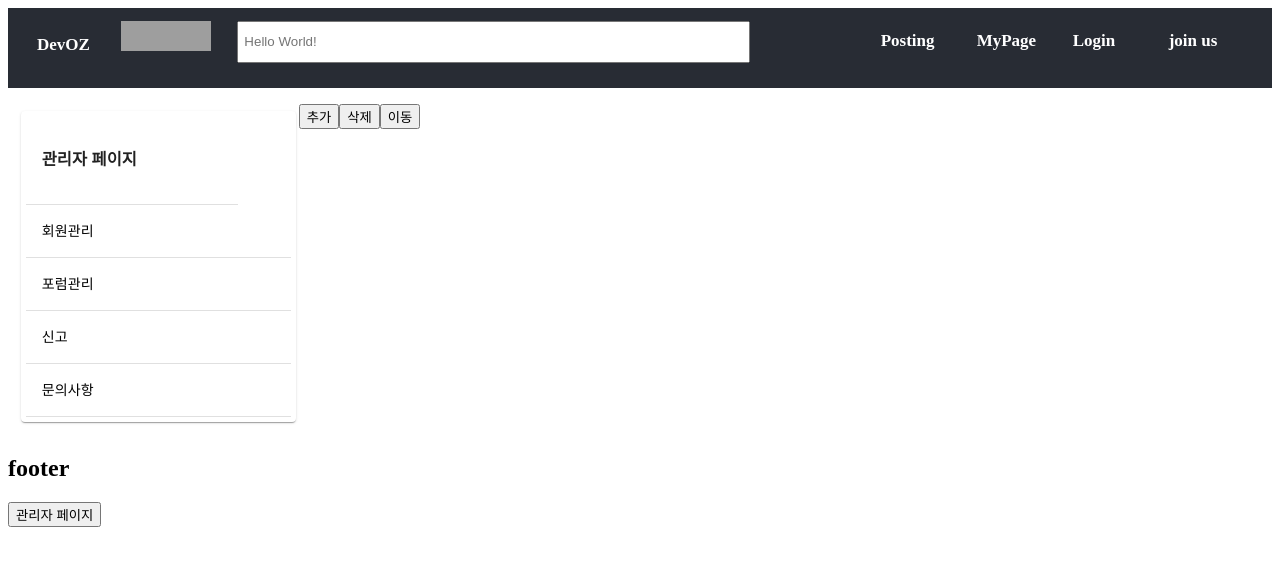
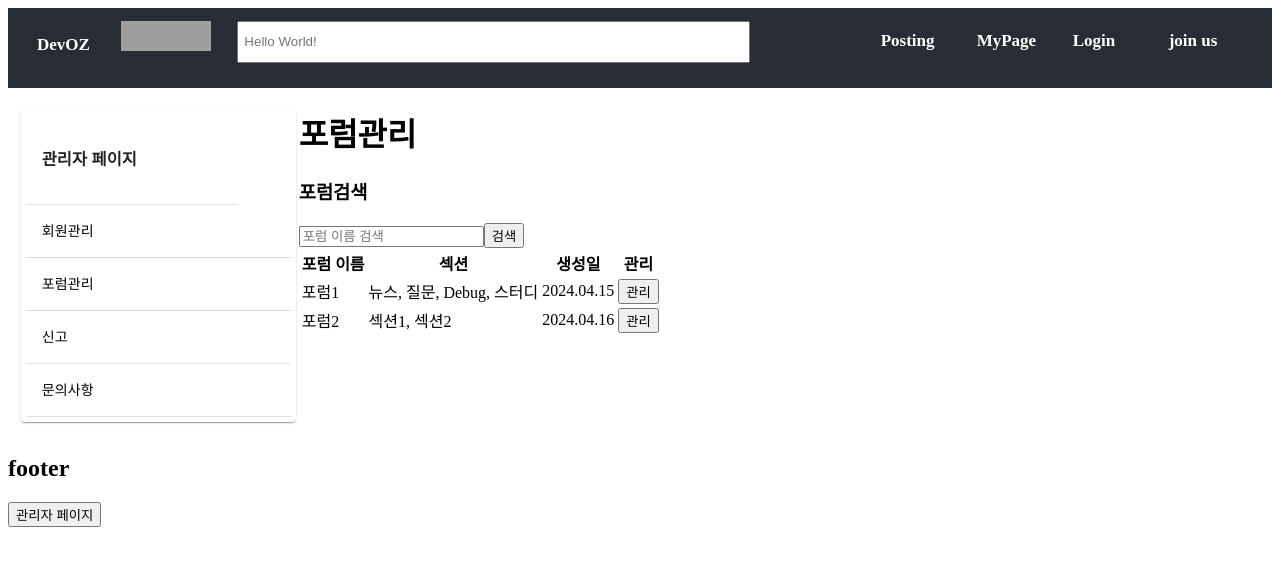
Before and after one commit to haley10309/Multi_main_Project, a React (Create React App) app: page /admin/Manage_forum in a window 1280 px wide. Shown: the top 566 px of the page. Built offline with nearby package versions, Linux system fonts and the light colour scheme; grey boxes are pictures that could not be loaded.

Commit message:
Inquiry, Manage_forum 기본 레이아웃 구성 (1차)

```diff
--- a/src/administrator/Inquiry.jsx
+++ b/src/administrator/Inquiry.jsx
@@ -1,10 +1,108 @@
-import React from 'react';
+/* Inquiry.jsx */
+
+import React, { useState } from 'react';
 import './Inquiry.scss';
 
 const Inquiry = () => {
+    // 가상의 문의 데이터
+    const [inquiries, setInquiries] = useState([
+        { id: 1, date: '2024-04-22', userId: 'user123', title: '문의 제목 1', status: '미답변' },
+        { id: 2, date: '2024-04-21', userId: 'user456', title: '문의 제목 2', status: '미답변' },
+    ]);
+
+    // 체크박스 선택 상태 관리
+    const [selectedInquiries, setSelectedInquiries] = useState([]);
+
+    // 답변 팝업 상태 관리
+    const [replyPopup, setReplyPopup] = useState(false);
+
+    // 선택한 문의들을 처리하는 함수
+    const handleAction = (action) => {
+        // 선택된 문의들을 처리하는 로직 추가
+        console.log("Perform action:", action, "on selected inquiries:", selectedInquiries);
+    };
+
+    // 답변 팝업을 열고 닫는 함수
+    const toggleReplyPopup = () => {
+    if (selectedInquiries.length === 0) {
+        alert("답변할 문의를 선택해주세요.");
+    } else {
+        setReplyPopup(!replyPopup);
+    }
+    };
+
     return (
-        <div className="home_body">
-            dfsdf
+        <div>
+         <h1>문의사항</h1>
+         <table>
+         <thead>
+         <tr>
+          <th>선택</th>
+          <th>문의번호</th>
+          <th>문의일자</th>
+          <th>문의자ID</th>
+          <th>문의제목</th>
+          <th>답변상태</th>
+        </tr>
+        </thead>
+        <tbody>
+         {inquiries.map(inquiry => (
+        <tr key={inquiry.id}>
+        <td><input type="checkbox" onChange={() => {
+           // 체크박스 변경 시 선택된 문의 목록 업데이트
+          if (selectedInquiries.includes(inquiry.id)) {
+            setSelectedInquiries(selectedInquiries.filter(item => item !== inquiry.id));
+          } else {
+            setSelectedInquiries([...selectedInquiries, inquiry.id]);
+          }
+          }} />
+        </td>
+          <td>{inquiry.id}</td>
+          <td>{inquiry.date}</td>
+          <td>{inquiry.userId}</td>
+          <td>{inquiry.title}</td>
+          <td>{inquiry.status}</td>
+        </tr>
+        ))}
+        </tbody>
+        </table>
+        <div>
+         <button onClick={() => handleAction('수정')}>수정</button>
+         <button onClick={() => handleAction('일괄완료')}>일괄완료</button>
+         <button onClick={() => handleAction('보류')}>보류</button>
+         <button onClick={toggleReplyPopup}>답변</button>
+        </div>
+
+
+         {/* 답변 팝업 */}
+         {selectedInquiries.length > 0 && replyPopup && (
+        <div className="inquiry_popup">
+        <div className="inquiry_popup-inner">
+        <h2>문의</h2>
+         {/* 선택된 문의가 있을 때만 문의 정보를 표시 */}
+         {inquiries.find(inquiry => inquiry.id === selectedInquiries[0]) && (
+        <div>
+         <div>ID: {inquiries.find(inquiry => inquiry.id === selectedInquiries[0]).userId}</div>
+         <div>문의사유: </div>
+         <div>문의제목: {inquiries.find(inquiry => inquiry.id === selectedInquiries[0]).title}</div>
+         <div>
+            회신내용:
+            <textarea
+            style={{ resize: "none" }}
+            rows="4"
+            cols="50"
+            placeholder="답변 내용을 입력하세요"
+            />
+         </div>
+        </div>
+        )}
+        <div className="btn-group">
+        <button onClick={toggleReplyPopup}>취소</button>
+        <button>회신</button>
+        </div>
+        </div>
+        </div>
+        )}
         </div>
     );
 };
--- a/src/administrator/Manage_forum.jsx
+++ b/src/administrator/Manage_forum.jsx
@@ -4,52 +4,143 @@ import React, { useState } from 'react';
 import './Manage_forum.scss';
 
 const Manage_forum = () => {
-    // 상태 정의
-    const [forum_select, setForum_select] = useState([]);
-    const [forum_data, setForum_data] = useState([]);
+    // 포럼 데이터
+    const [forums, setForums] = useState([
+        { id: 1, name: '포럼1', sections: ['뉴스', '질문', 'Debug', '스터디'], createdDate: '2024.04.15' },
+        { id: 2, name: '포럼2', sections: ['섹션1', '섹션2'], createdDate: '2024.04.16' }
+    ]);
 
-    // 추가, 삭제, 이동, 선택 액션 함수 정의
-    const handleAddForum = () => {
-        // 새 포럼 추가 로직
+    // 선택된 포럼과 섹션
+    const [selectedForum, setSelectedForum] = useState(null);
+    const [selectedSection, setSelectedSection] = useState(null);
+    // 검색어 상태
+    const [searchTerm, setSearchTerm] = useState('');
+
+    // 팝업 상태
+    const [popupOpen, setPopupOpen] = useState(false);
+
+    // 선택된 섹션 관리
+    const [newSections, setNewSections] = useState([]);
+
+    // 포럼 이름 변경
+    const handleForumNameChange = (event) => {
+        const newName = event.target.value;
+        setSelectedForum(prevForum => ({ ...prevForum, name: newName }));
     };
 
-    const handleDeleteForum = () => {
-        // 포럼 삭제 로직
+    // 섹션 삭제
+    const handleSectionDelete = (sectionName) => {
+        setNewSections(newSections.filter(section => section !== sectionName));
     };
 
-    const handleMoveForum = () => {
-        // 포럼 이동 로직
+    // 팝업 닫기
+    const closePopup = () => {
+        setPopupOpen(false);
     };
 
-    const handleSelectForum = (forumId) => {
-        // 포럼 선택 로직
+    // 저장(반영) 버튼 클릭
+    const handleSaveChanges = () => {
+        // 포럼 이름 변경 반영
+        const updatedForums = forums.map(forum => {
+            if (forum.id === selectedForum.id) {
+                return { ...forum, name: selectedForum.name, sections: newSections };
+            }
+            return forum;
+        });
+        setForums(updatedForums);
+
+        // 저장 후 팝업 닫기
+        closePopup();
+    };
+
+    // 포럼 검색 기능
+    const handleSearch = () => {
+        // 검색 기능 구현
+        console.log("Search term:", searchTerm);
+    };
+
+    // 포럼 이름 변경 버튼 클릭
+    const handleForumNameChangeClick = () => {
+        const updatedForums = forums.map(forum => {
+            if (forum.id === selectedForum.id) {
+                return { ...forum, name: selectedForum.name };
+            }
+            return forum;
+        });
+        setForums(updatedForums);
+    };
+
+    // 섹션 추가 버튼 클릭
+    const handleSectionAdd = () => {
+        if (selectedSection && !newSections.includes(selectedSection)) {
+            setNewSections([...newSections, selectedSection]);
+        }
     };
 
     return (
-        <div className="manage-category-container">
-         {/* 포럼 목록 */}
-        <ul className="forum-list">
-        {forum_data.map((forum) => (
-        <li key={forum.id}>
-         {/* 포럼 이름과 체크박스 */}
-        <label>
-        <input
-         type="checkbox"
-         checked={forum_select.includes(forum.id)}
-         onChange={() => handleSelectForum(forum.id)}
-         />
-         {forum.name}
-        </label>
-        </li>
-        ))}
-        </ul>
-
-         {/* 포럼 액션 버튼 */}
-         <div className="forum-actions">
-         <button onClick={handleAddForum}>추가</button>
-         <button onClick={handleDeleteForum}>삭제</button>
-         <button onClick={handleMoveForum}>이동</button>
+        <div>
+            <h1>포럼관리</h1>
+            {/* 포럼 검색창 */}
+            <div>
+             <h3>포럼검색</h3>
+            <div>
+            <input
+            type="text"
+            placeholder="포럼 이름 검색"
+            value={searchTerm}
+            onChange={(e) => setSearchTerm(e.target.value)} />
+            <button onClick={handleSearch}>검색</button>
         </div>
+        </div>
+            {/* 포럼 표(엑셀) */}
+            <table>
+            <thead>
+            <tr>
+            <th>포럼 이름</th>
+            <th>섹션</th>
+            <th>생성일</th>
+            <th>관리</th>
+            </tr>
+            </thead>
+            <tbody>
+        {forums.map(forum => (
+            <tr key={forum.id}>
+            <td>{forum.name}</td>
+            <td>{forum.sections.join(', ')}</td>
+            <td>{forum.createdDate}</td>
+            <td><button onClick={() => { setSelectedForum(forum); setPopupOpen(true); }}>관리</button></td>
+            </tr>
+            ))}
+        </tbody>
+        </table>
+            {/* 섹션 관리 팝업 */}
+            {popupOpen && selectedForum && (
+            <div className="popup">
+            <div className="popup-inner">
+             <h1>섹션관리</h1>
+             <div>반영일자: {new Date().toLocaleDateString()}</div>
+             <div>포럼:
+              <input type="text" value={selectedForum.name} onChange={handleForumNameChange} />
+              <button onClick={handleForumNameChangeClick}>변경</button>
+             </div>
+             <div>섹션(기존): {selectedForum.sections.join(', ')}</div>
+             <div>섹션(변경 후):
+              {selectedForum.sections.map(section => (
+               <div key={section}>
+               {section}
+               <button onClick={() => handleSectionDelete(section)}>X</button>
+             </div>
+               ))}
+             <input type="text" placeholder="입력내용 추가" value={selectedSection} onChange={(e) => setSelectedSection(e.target.value)} />
+             <button onClick={handleSectionAdd}>추가</button>
+             </div>
+             <div className="btn-group">
+             <button onClick={closePopup}>취소</button>
+             <button onClick={handleSaveChanges}>저장</button>
+            </div>
+            </div>
+            </div>
+            )}
         </div>
     );
 };
```
